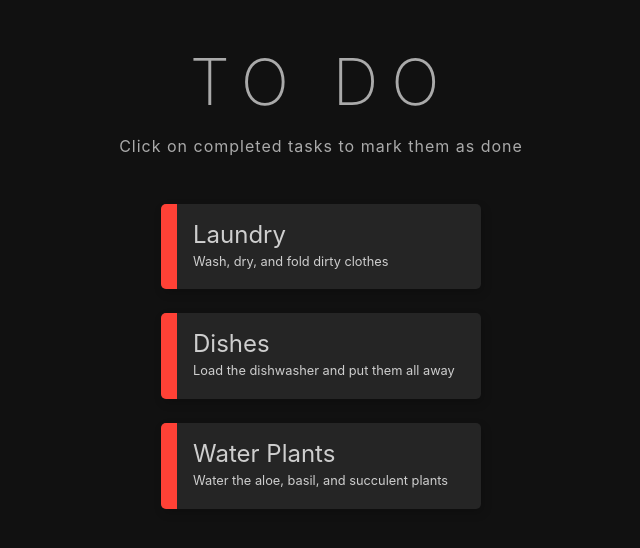
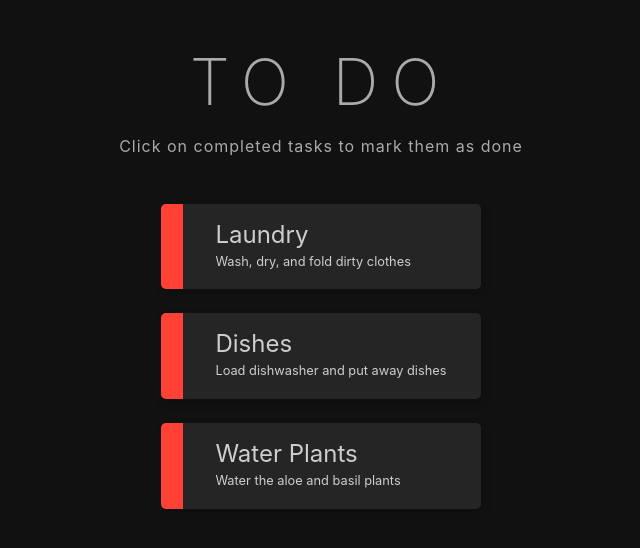
Before and after one commit to isabelle-np/to-do-react, a React (Create React App) app: page / in a window 1280 px wide. Shown: the top 548 px of the page, without its empty margins (319-959 px from the left). Built offline with nearby package versions, Linux system fonts and the light colour scheme.

Commit message:
Added hovering feature of task items

```diff
--- a/src/components/app/App.js
+++ b/src/components/app/App.js
@@ -19,13 +19,13 @@ class App extends Component {
         {
           id: 2,
           name: "Dishes",
-          description: "Load the dishwasher and put them all away",
+          description: "Load dishwasher and put away dishes",
           completed: false
         },
         {
           id: 3,
           name: "Water Plants",
-          description: "Water the aloe, basil, and succulent plants",
+          description: "Water the aloe and basil plants",
           completed: false
         }
       ]
@@ -37,6 +37,32 @@ class App extends Component {
 
     for (let task of tasks) {
       if (task.id === id) {
+        task.completed = !task.completed;
+        break;
+      }
+    }
+
+    this.setState({ tasks })
+  };
+
+  handleOnEnter = id => {
+    const tasks = _.cloneDeep(this.state.tasks);
+
+    for (let task of tasks) {
+      if (task.id === id && !task.completed) {
+        task.completed = !task.completed;
+        break;
+      }
+    }
+
+    this.setState({ tasks })
+  };
+
+  handleOnLeave = id => {
+    const tasks = _.cloneDeep(this.state.tasks);
+
+    for (let task of tasks) {
+      if (task.id === id && task.completed) {
         task.completed = !task.completed;
         break;
       }
@@ -61,6 +87,8 @@ class App extends Component {
               completed={task.completed}
               description={task.description}
               handleOnClick={this.handleOnClick}
+              handleOnEnter={this.handleOnEnter}
+              handleOnLeave={this.handleOnLeave}
             />
           ))}
         </ul>
--- a/src/components/tasklist/ListBody.js
+++ b/src/components/tasklist/ListBody.js
@@ -5,7 +5,9 @@ const styles = {
     display: "flex",
     flexDirection: "column",
     alignItems: "flex-start",
-    padding: "1em"
+    padding: "1em",
+    marginLeft: "1em"
+
   },
   name: {
     fontSize: "1.5em",
--- a/src/components/tasklist/ListItem.js
+++ b/src/components/tasklist/ListItem.js
@@ -10,10 +10,10 @@ const styles = {
         color: "rgb(206, 206, 206)",
         marginBottom: "1.5em",
         cursor: "pointer",
-        borderRadius: "5px"
+        borderRadius: "5px",
     },
     leftWall: color => ({
-        width: "5%",
+        width: "7%",
         backgroundColor: color,
         borderRadius: "5px 0 0 5px"
     })
@@ -25,6 +25,9 @@ export default class ListItem extends PureComponent {
             <li
                 style={styles.li}
                 onClick={() => this.props.handleOnClick(this.props.id)}
+                onMouseEnter={() => this.props.handleOnEnter(this.props.id)}
+                onMouseLeave={() => this.props.handleOnLeave(this.props.id)}
+
             >
                 <div style={styles.leftWall(this.props.completed ? "#3D9970" : "#FF4136")}/>
                 <ListBody name={this.props.name} description={this.props.description}/>
```
